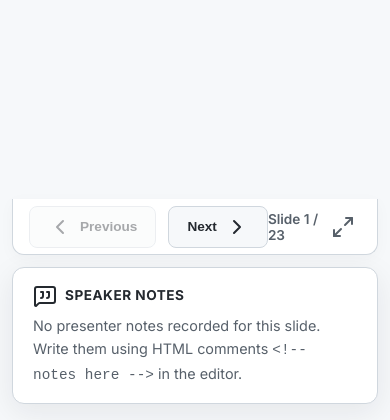
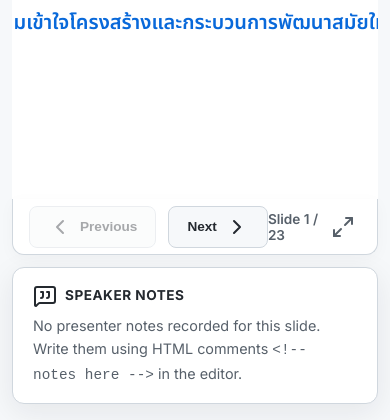
Before and after one commit to tudzydev/team-roadmap, a website: page index.html in a window 390 px wide. Shown: the part 520-940 px from the top of the page. Drawn offline with nearby package versions, Linux system fonts and the light colour scheme.

Commit message:
fix: resolve slide box centering and scaling issues on mobile screen boundaries

```diff
--- a/app.js
+++ b/app.js
@@ -330,9 +330,10 @@ document.addEventListener('DOMContentLoaded', () => {
     const w = 960;
     const h = 540;
 
-    const scale = Math.min(wrapperWidth / w, wrapperHeight / h) * 0.95; // 0.95 adds a safety margin
-    slideBox.style.transform = `scale(${scale})`;
+    slideBox.style.transform = `translate(-50%, -50%) scale(${scale})`;
     slideBox.style.position = 'absolute';
+    slideBox.style.left = '50%';
+    slideBox.style.top = '50%';
   }
 
   // Render Grid overview mode
--- a/style.css
+++ b/style.css
@@ -394,6 +394,9 @@ select.theme-select:hover {
   box-sizing: border-box;
   overflow: hidden;
   position: absolute;
+  left: 50%;
+  top: 50%;
+  transform: translate(-50%, -50%) scale(1);
   transform-origin: center center;
   transition: background-color 0.3s ease, border-color 0.3s ease, box-shadow 0.3s ease;
 }
```
